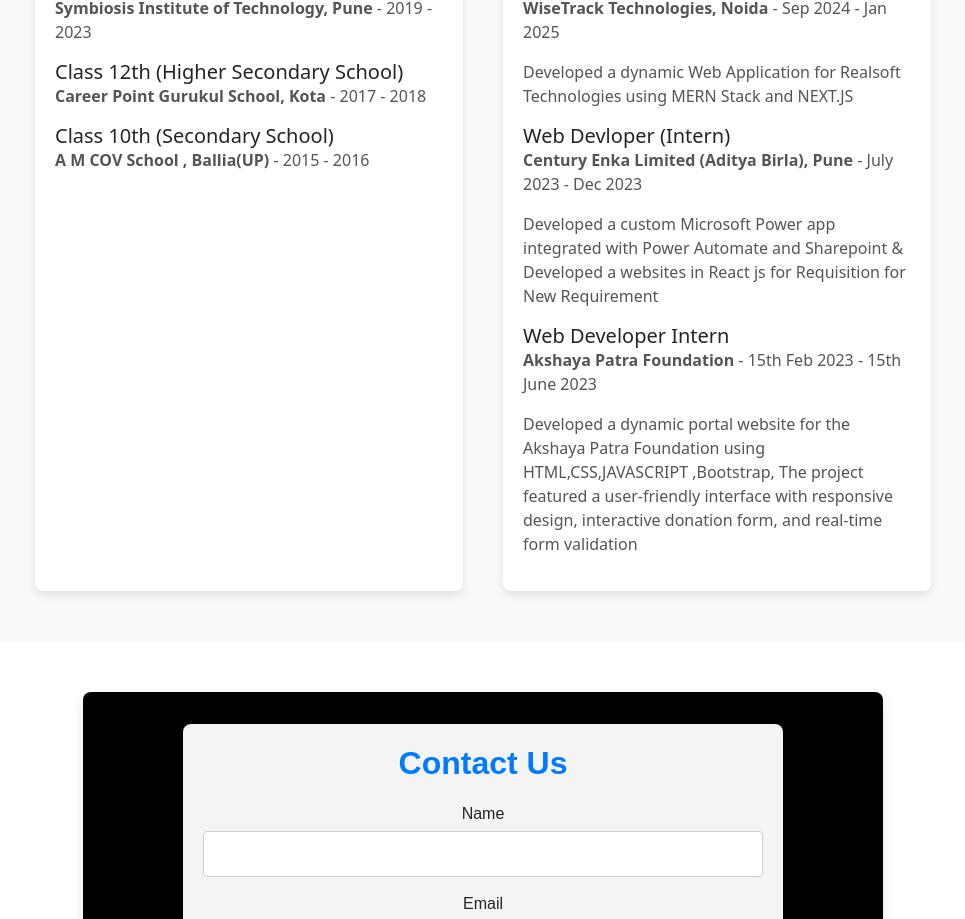
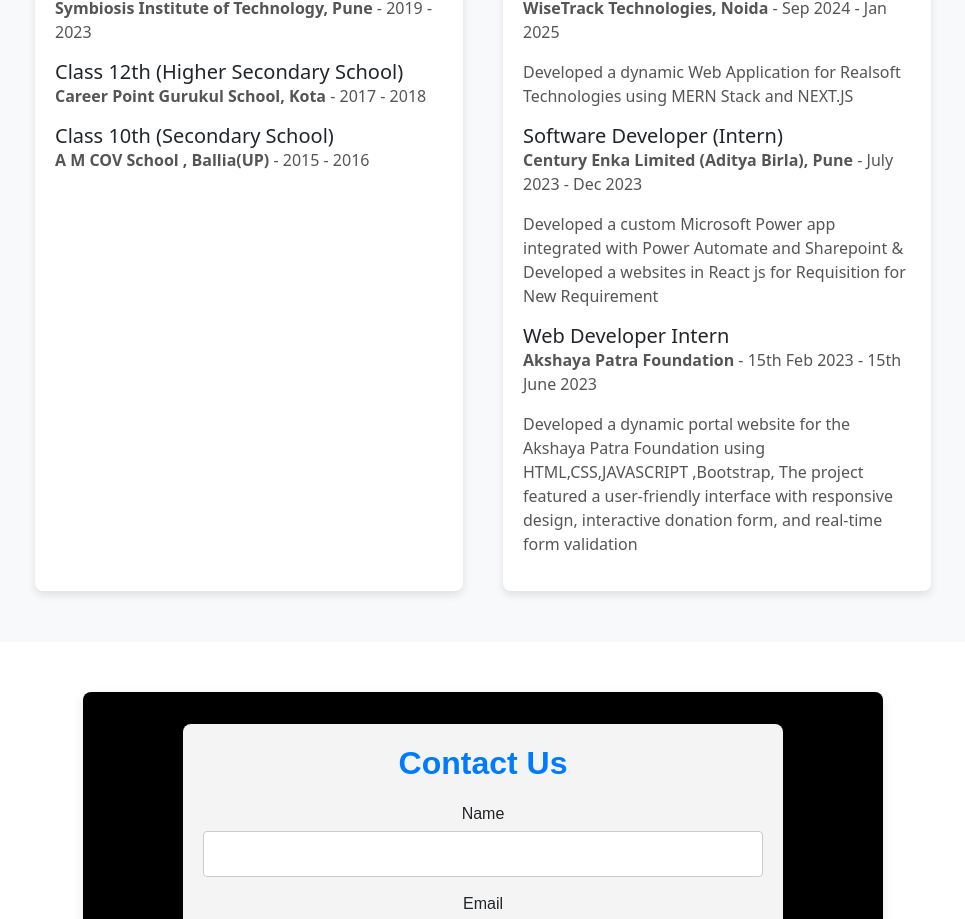
Before and after one commit to viovikash123/Portfolio, a React (Vite) app in the folder vite-project/: page / in a window 1280 px wide. Shown: the part 3640-4559 px from the top of the page, without its empty margins (157-1122 px from the left). Built offline with nearby package versions, Linux system fonts and the light colour scheme.

Commit message:
Update Experience Section

```diff
--- a/vite-project/src/Components/About.jsx
+++ b/vite-project/src/Components/About.jsx
@@ -30,7 +30,7 @@
       description: "Developed a dynamic Web Application for Realsoft Technologies using MERN Stack and NEXT.JS",
     },
     {
-      title: "Web Devloper (Intern)",
+      title: "Software Developer (Intern)",
       company: "Century Enka Limited (Aditya Birla), Pune",
       duration: "July 2023 - Dec 2023",
       description: "Developed a custom Microsoft Power app integrated with Power Automate and Sharepoint & Developed a websites in React js for Requisition for New Requirement",
```
